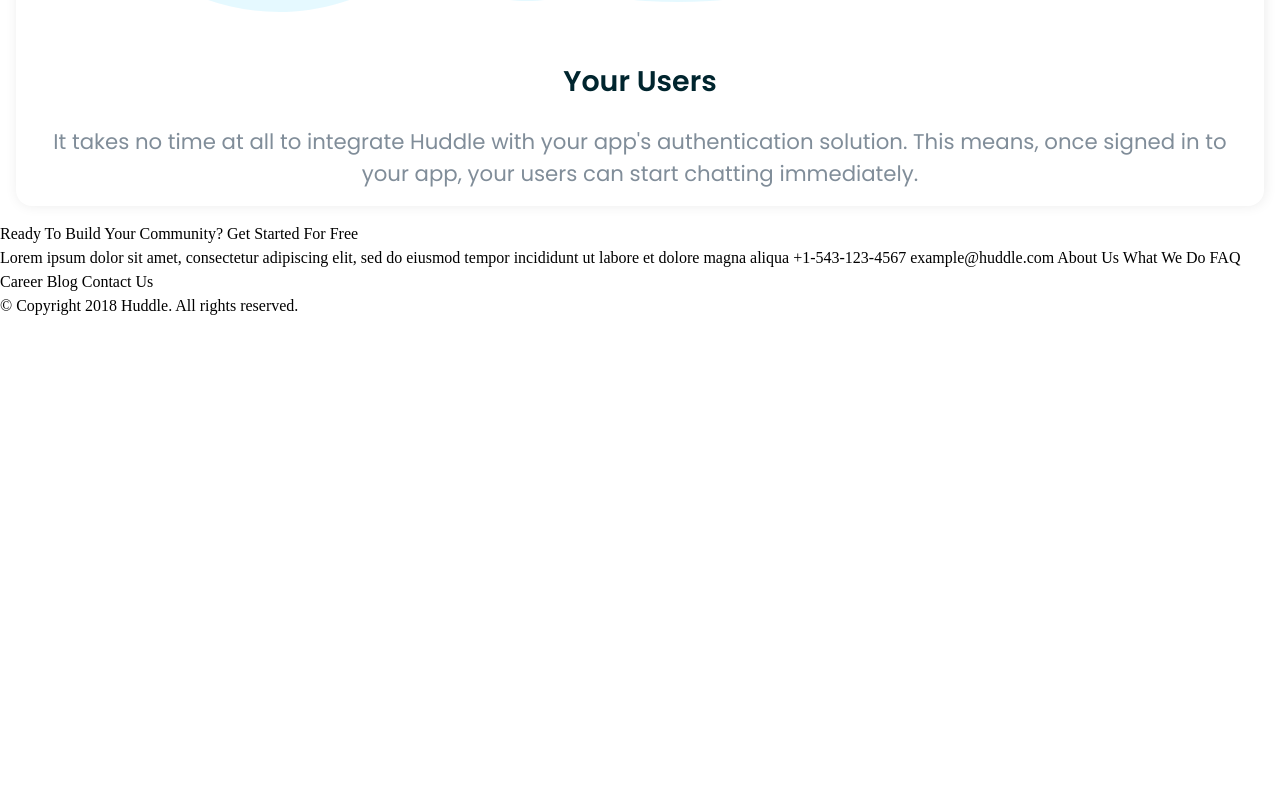
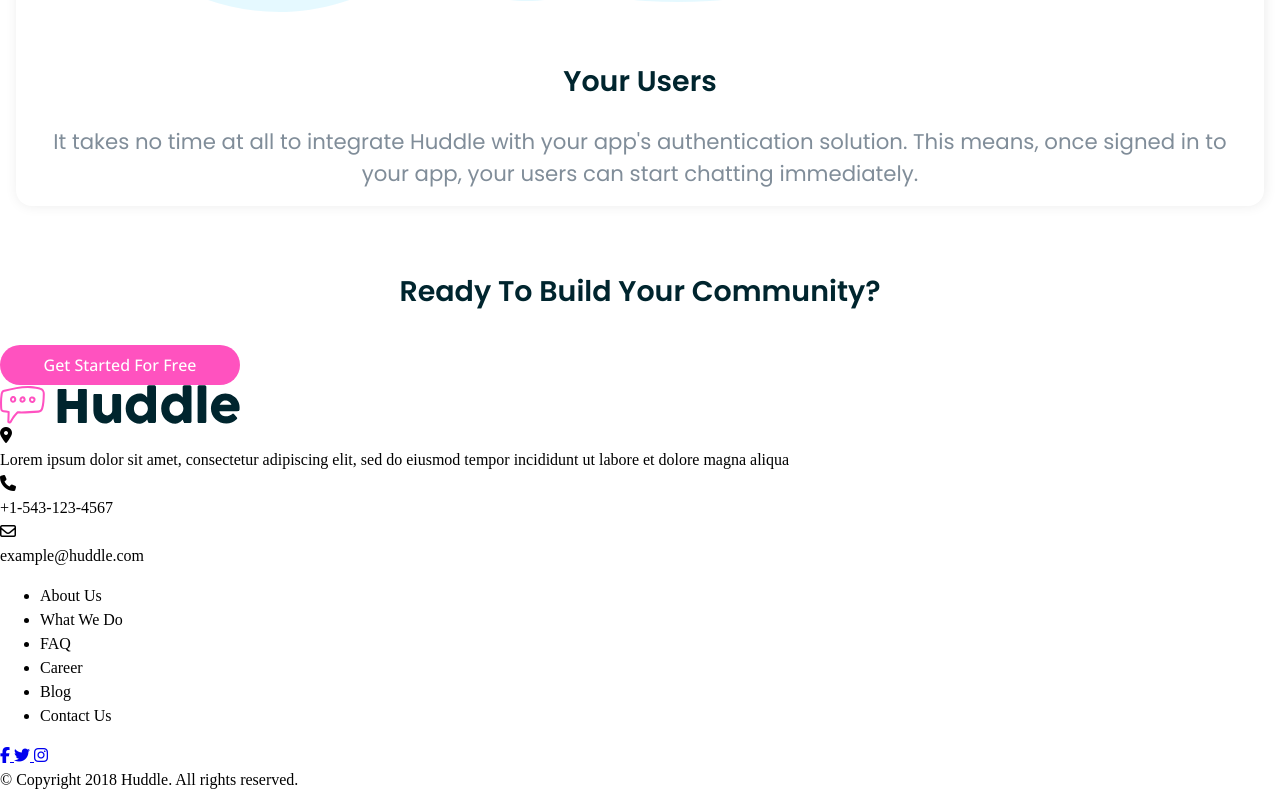
Before and after one commit to dottereldesign/huddle_landing_page_with_alternating_feature_blocks, a plain HTML site: page index.html in a window 1280 px wide. Shown: the part 4201-4993 px from the top of the page. Before the commit the page ends 4519 px from the top, so only its background shows below. Drawn offline with nearby package versions, Linux system fonts and the light colour scheme.

Commit message:
Add sementic elements to HTML footer.

```diff
--- a/index.html
+++ b/index.html
@@ -10,6 +10,7 @@
   <link rel="preconnect" href="https://fonts.googleapis.com">
   <link rel="preconnect" href="https://fonts.gstatic.com" crossorigin>
   <link href="https://fonts.googleapis.com/css2?family=Open+Sans:wght@300;400;500;600;700;800&family=Poppins:wght@300;400;500;600;700;800&display=swap" rel="stylesheet">
+  <script src="https://kit.fontawesome.com/c627734373.js" crossorigin="anonymous"></script>
 </head>
 
 <body>
@@ -65,30 +66,52 @@
 
   <footer>
     <div class="footer_seperator">
-      Ready To Build Your Community?
-      Get Started For Free
+      <h3>Ready To Build Your Community?</h3>
+      <a href="#">
+        <p>Get Started For Free</p>
+      </a>
     </div>
-    Lorem ipsum dolor sit amet, consectetur adipiscing elit, sed do eiusmod tempor
-    incididunt ut labore et dolore magna aliqua
-    +1-543-123-4567
-    example@huddle.com
-    About Us
-    What We Do
-    FAQ
-    Career
-    Blog
-    Contact Us
+    <img src="images/logo.svg" alt="Huddle logo.">
+
+    <div class="footer_address">
+      <i class="fa-solid fa-location-dot"></i>
+      <p>
+        Lorem ipsum dolor sit amet, consectetur adipiscing elit, sed do eiusmod tempor
+        incididunt ut labore et dolore magna aliqua
+      </p>
+    </div>
+
+    <div class="footer_phone">
+      <i class="fa-solid fa-phone"></i>
+      <p>+1-543-123-4567</p>
+    </div>
+
+    <div class="footer_email">
+      <i class="fa-regular fa-envelope"></i>
+      <p>example@huddle.com</p>
+    </div>
+
+    <ul>
+      <li>About Us</li>
+      <li>What We Do</li>
+      <li>FAQ</li>
+      <li>Career</li>
+      <li>Blog</li>
+      <li>Contact Us</li>
+    </ul>
+
     <div class="footer_icon-container">
       <a href="#">
-
+        <i class="fa-brands fa-facebook-f"></i>
       </a>
       <a href="#">
-
+        <i class="fa-brands fa-twitter"></i>
       </a>
       <a href="#">
-
+        <i class="fa-brands fa-instagram"></i>
       </a>
     </div>
+
     <small>&copy; Copyright 2018 Huddle. All rights reserved.</small>
   </footer>
 </body>
```
